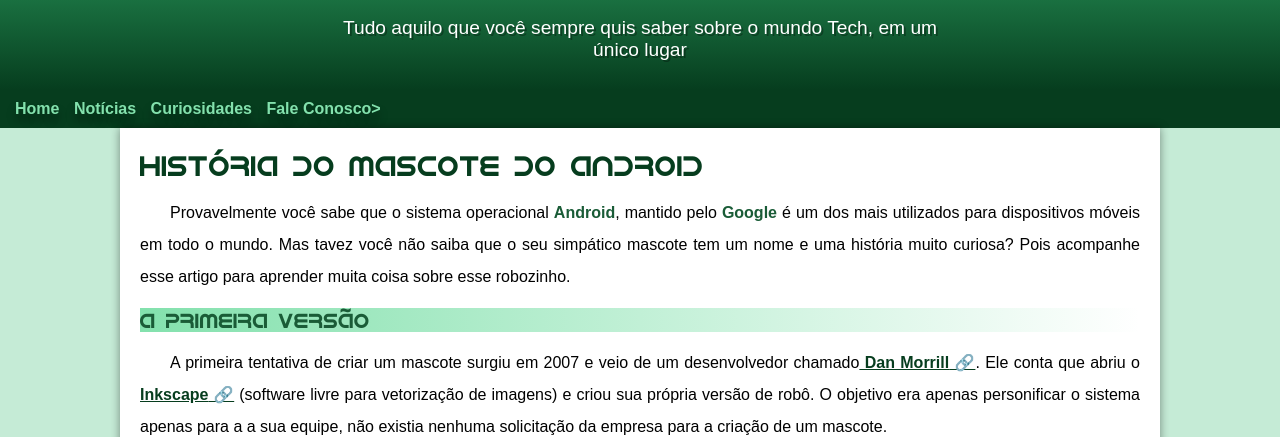
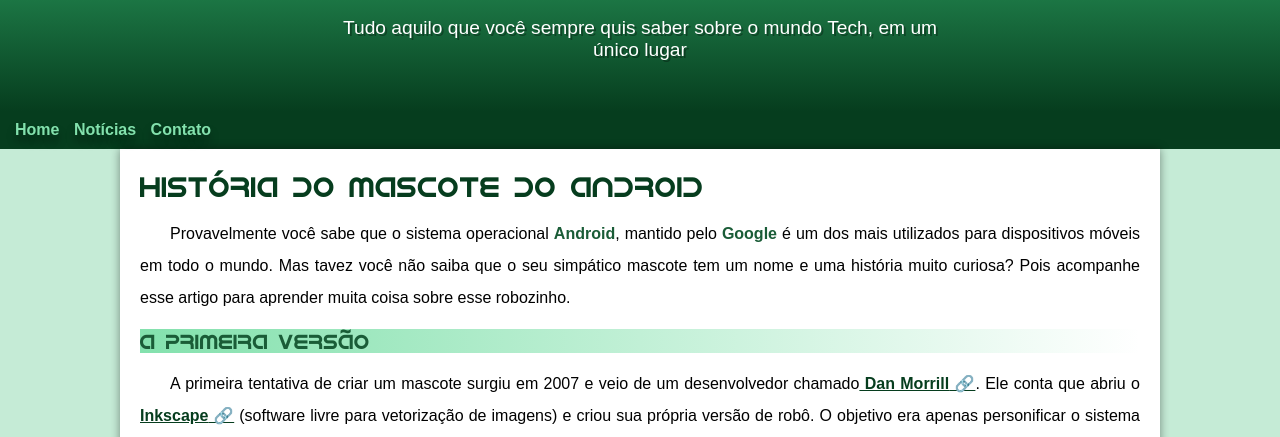
Before and after one commit to luciendelalves/projeto-android, a plain HTML site: page index.html in a window 1280 px wide. Shown: the part 100-537 px from the top of the page. Drawn offline with Linux system fonts and the light colour scheme.

Commit message:
problema de padding resolvido

```diff
--- a/estilo/style.css
+++ b/estilo/style.css
@@ -61,7 +61,7 @@ header > p {
     padding-right: 10px;
     padding-left: 10px;
     margin: auto;
-    margin-bottom: 20px;
+    padding-bottom: 50px;
     text-shadow: 2px 2px 0px rgb(0, 0, 0, 0.315);
 
 }
--- a/index.html
+++ b/index.html
@@ -17,8 +17,7 @@
     <nav>
         <a href="#">Home</a>
         <a href="#">Notícias</a>
-        <a href="#">Curiosidades</a>
-        <a href="#">Fale Conosco></a>
+        <a href="#">Contato</a>
     </nav>
     <main>
         <article>
```
